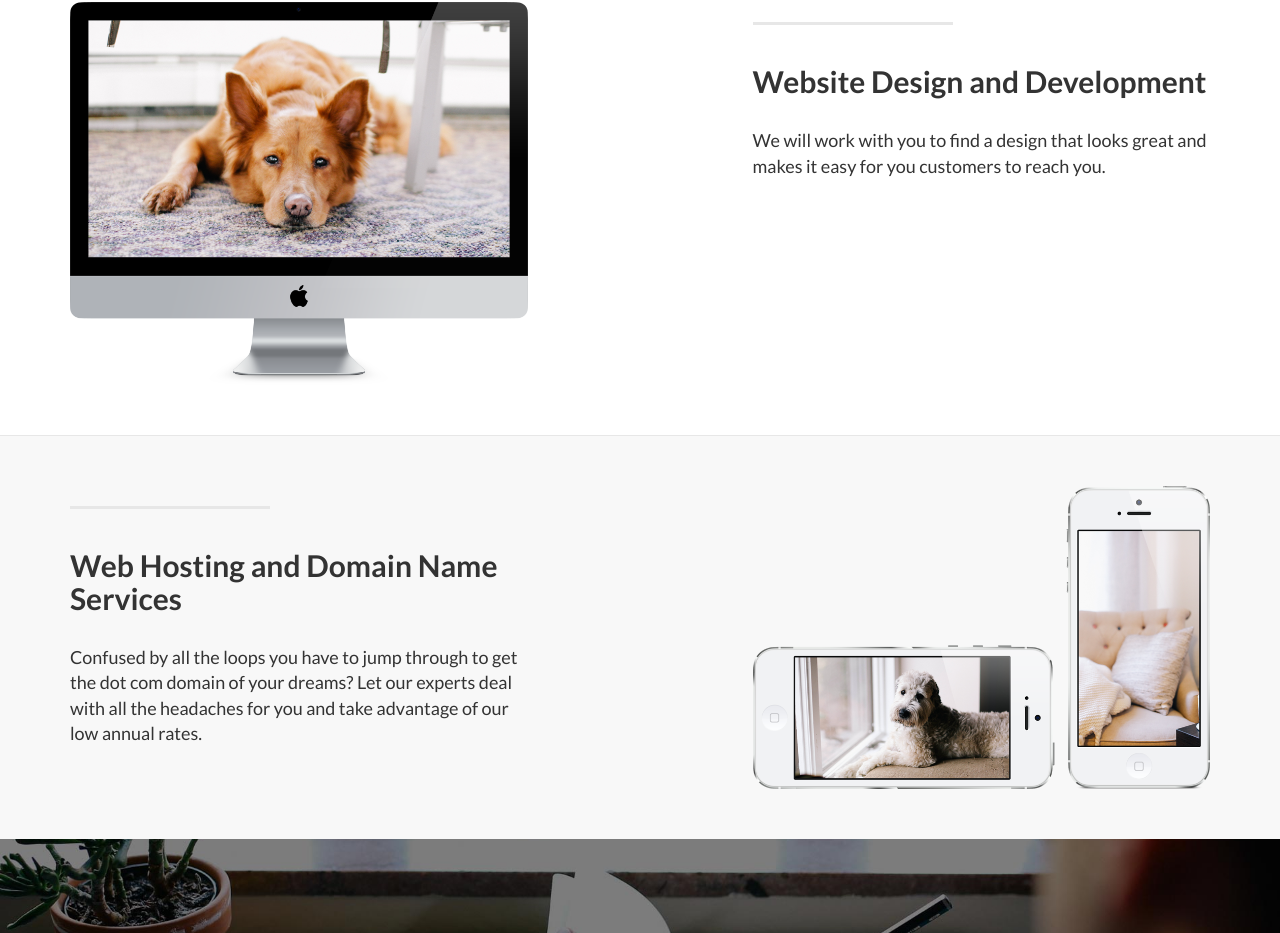
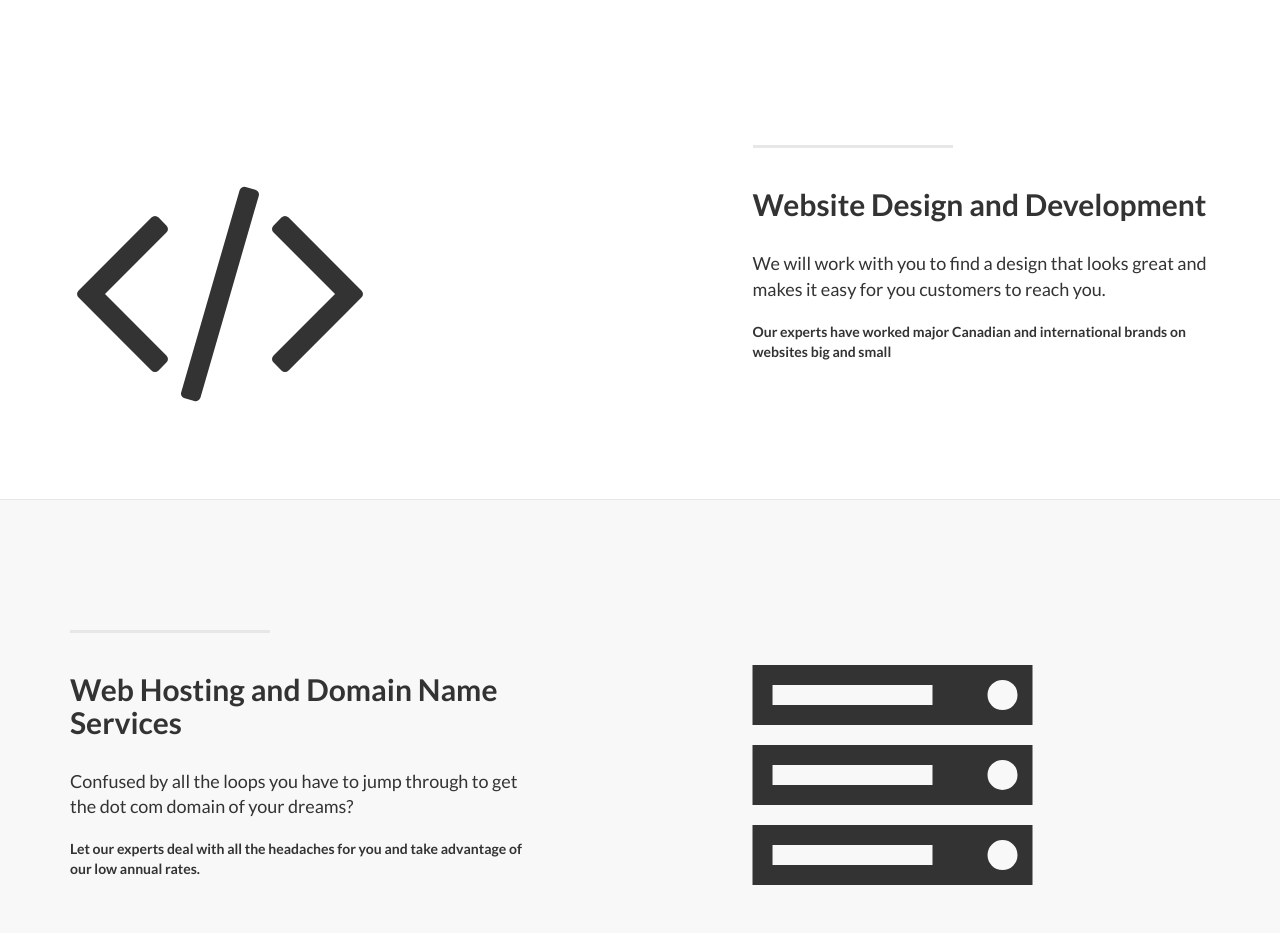
Before and after one commit to glosee/grammarstudios-static, a plain HTML site: page index.html in a window 1280 px wide. Shown: the part 1976-2909 px from the top of the page. Drawn offline with Linux system fonts and the light colour scheme.

Commit message:
Replace images with icons for services sections; add dynamic date for copyright.

```diff
--- a/css/landing-page.css
+++ b/css/landing-page.css
@@ -194,6 +194,17 @@ p.copyright {
 	line-height: 1.5;
 }
 
+.col-icon-jumbo {
+	margin-top: 2em;
+}
+
+.icon-jumbo {
+	display: block;
+	font-size: 14em;
+	width: 100%;
+	height: auto;
+}
+
 @media(min-width:767px) {
 		.content-section {
 				padding: 200px 0;
@@ -201,4 +212,17 @@ p.copyright {
 		.content-section p {
 			line-height: 1.6;
 		}
+		.col-icon-jumbo {
+			margin-top: 5em;
+		}
+		.icon-jumbo {
+			font-size: 20em;
+		}
+		/* Make service rows center content */
+		.row-service {
+		  min-height: 100%;  /* Fallback for browsers do NOT support vh unit */
+		  min-height: 50vh; /* These two lines are counted as one :-)       */
+		  display: flex;
+		  align-items: center;
+		}
 	}
--- a/index.html
+++ b/index.html
@@ -14,12 +14,12 @@
 		<!-- Bootstrap Core CSS -->
 		<link href="css/bootstrap.min.css" rel="stylesheet">
 
+		<!-- Custom Fonts -->
+		<link rel="stylesheet" href="https://maxcdn.bootstrapcdn.com/font-awesome/4.5.0/css/font-awesome.min.css">
+		<link href="http://fonts.googleapis.com/css?family=Lato:300,400,700,300italic,400italic,700italic" rel="stylesheet" type="text/css">
+
 		<!-- Custom CSS -->
 		<link href="css/landing-page.css" rel="stylesheet">
-
-		<!-- Custom Fonts -->
-		<link href="font-awesome/css/font-awesome.min.css" rel="stylesheet" type="text/css">
-		<link href="http://fonts.googleapis.com/css?family=Lato:300,400,700,300italic,400italic,700italic" rel="stylesheet" type="text/css">
 
 		<!-- HTML5 Shim and Respond.js IE8 support of HTML5 elements and media queries -->
 		<!-- WARNING: Respond.js doesn't work if you view the page via file:// -->
@@ -113,7 +113,7 @@
 
 					<!-- container -->
 					<div class="container">
-							<div class="row">
+							<div class="row row-service">
 									<div class="col-lg-5 col-sm-6">
 											<hr class="section-heading-spacer">
 											<div class="clearfix"></div>
@@ -121,11 +121,12 @@
 											<!-- EDIT PROJECT MANAGEMENT SERVICES COPY HERE -->
 											<h2 class="section-heading">Project Management:<br>from ideation to delivery</h2>
 											<p class="lead">With over 9 years of experience leading projects, our experts know how to take your ideas and make them a reality.</p>
+											<p>With over 9 years of experience leading projects, our experts know how to take your ideas and make them a reality.</p>
 											<!-- END PROJECT MANAGEMENT SERVICES COPY -->
 
 									</div>
-									<div class="col-lg-5 col-lg-offset-2 col-sm-6">
-											<img class="img-responsive" src="img/ipad.png" alt="">
+									<div class="col-icon-jumbo col-lg-3 col-lg-offset-2 col-sm-6 text-center">
+											<i class="icon-jumbo fa fa-sitemap"></i>
 									</div>
 							</div>
 
@@ -141,18 +142,19 @@
 					<!-- container -->
 					<div class="container">
 
-							<div class="row">
-									<div class="col-lg-5 col-lg-offset-1 col-sm-push-6  col-sm-6">
+							<div class="row row-service">
+									<div class="col-lg-5 col-lg-offset-1 col-sm-push-6 col-sm-6">
 											<hr class="section-heading-spacer">
 											<div class="clearfix"></div>
 
 											<!-- EDIT WEBSITE DEVELOPMENT SERVICES COPY HERE -->
 											<h2 class="section-heading">Website Design and Development</h2>
 											<p class="lead">We will work with you to find a design that looks great and makes it easy for you customers to reach you.</p>
+											<p>Our experts have worked major Canadian and international brands on websites big and small</p>
 											<!-- END WEBSITE DEVELOPMENT SERVICES COPY -->
 									</div>
-									<div class="col-lg-5 col-sm-pull-6  col-sm-6">
-											<img class="img-responsive" src="img/dog.png" alt="">
+									<div class="col-icon-jumbo col-lg-3 col-sm-pull-6  col-sm-6 text-center">
+											<i class="icon-jumbo fa fa-code"></i>
 									</div>
 							</div>
 
@@ -168,18 +170,19 @@
 					<!-- container -->
 					<div class="container">
 
-							<div class="row">
+							<div class="row row-service">
 									<div class="col-lg-5 col-sm-6">
 											<hr class="section-heading-spacer">
 											<div class="clearfix"></div>
 
 											<!-- EDIT WEB HOSTING SERVICES COPY HERE -->
 											<h2 class="section-heading">Web Hosting and Domain Name Services</h2>
-											<p class="lead">Confused by all the loops you have to jump through to get the dot com domain of your dreams? Let our experts deal with all the headaches for you and take advantage of our low annual rates.</p>
+											<p class="lead">Confused by all the loops you have to jump through to get the dot com domain of your dreams?</p>
+											<p>Let our experts deal with all the headaches for you and take advantage of our low annual rates.</p>
 											<!-- END WEB HOSTING SERVICES COPY -->
 									</div>
-									<div class="col-lg-5 col-lg-offset-2 col-sm-6">
-											<img class="img-responsive" src="img/phones.png" alt="">
+									<div class="col-icon-jumbo col-lg-3 col-lg-offset-2 col-sm-6 text-center">
+											<i class="icon-jumbo fa fa-server"></i>
 									</div>
 							</div>
 
@@ -245,7 +248,7 @@
 														<a class="page-scroll" href="#contact">Contact</a>
 												</li>
 										</ul>
-										<p class="copyright text-muted small">Copyright &copy; Your Company 2014. All Rights Reserved</p>
+										<p class="copyright text-muted small">Copyright &copy; Grammar Studios <span class="year"></span>. All Rights Reserved</p>
 								</div>
 						</div>
 				</div>
--- a/js/main.js
+++ b/js/main.js
@@ -27,7 +27,12 @@ $(function() {
 		});
 	}
 
+	function Copyright() {
+		$('.copyright .year').html((new Date()).getFullYear());
+	}
+
 	Navbar();
 	PageScroll();
+	Copyright();
+
 });
-// })(window, document, $);
```
